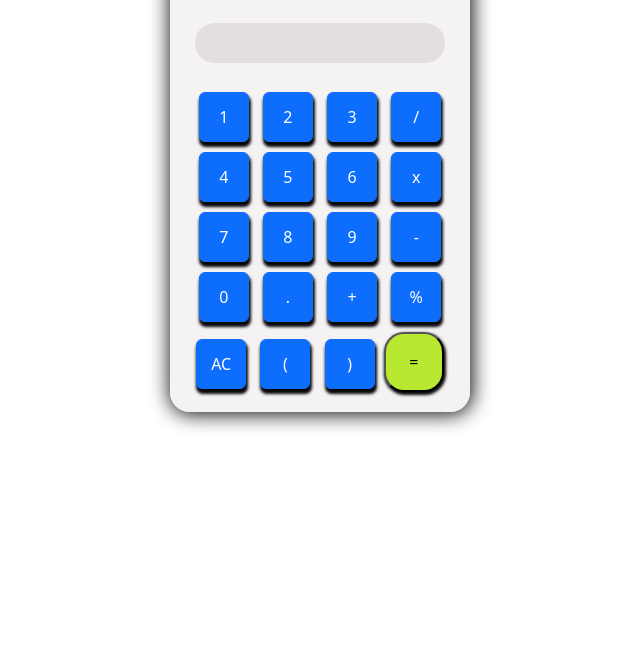
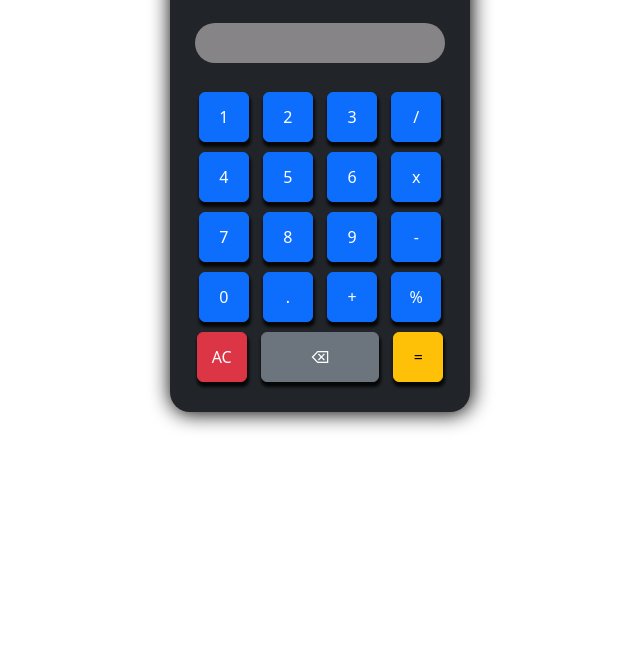
Before and after one commit to jishnuprahladan/calculator, a plain HTML site: page index.html in a window 1280 px wide. Shown: the part 133-800 px from the top of the page, without its empty margins (320-960 px from the left). Drawn offline with nearby package versions, Linux system fonts and the light colour scheme.

Commit message:
updation

```diff
--- a/calc.css
+++ b/calc.css
@@ -17,16 +17,16 @@ margin: 5px;
 box-shadow: 1px 4px 3px 1px rgb(7, 7, 7);
 cursor: pointer;
 }
-.btn1{
-    height: 60px;
-    width: 60px;
+/* .btn1{
+    height: 50px;
+    width: 50px;
     margin: 5px;
     box-shadow: 1px 2px 3px 1px rgb(7, 7, 7);
     cursor: pointer;
     background-color: rgb(184, 233, 48);
     border-radius: 20px;
  margin-left: 0px;
-}
+} */
 
 .screen{
     background-color: rgba(214, 208, 208, 0.555);
--- /dev/null
+++ b/calc.js
@@ -0,0 +1,16 @@
+function displaydata(data){
+result.value+=data
+}
+
+function Allclear(){
+    result.value=" "
+}
+
+function Eval(){
+    result.value=eval(result.value)
+}
+
+function Backspace(){
+    data=result.value
+    result.value=data.slice(0,-1)
+}
--- a/index.html
+++ b/index.html
@@ -21,51 +21,31 @@
         <div class="row">
             <div class="col-12 text-center">
 
-                <form action="">
+                <form action="" class="bg-dark">
 
-                    <h1 class="text-center">calculator</h1>
-                    <hr>
-                    <input type="text" class="screen "  >
+                    <h1 class="text-center text-secondary">Calculator</h1>
+                    <hr class="text-light">
+                    <input id="result" type="text" class="screen "  >
                     <div class="button_box mt-3 p-2">
-                        <input type="button" class="btn btn-primary" value="1">
-
-                        <input type="button" class="btn btn-primary " value="2">
-
-                        <input type="button" class="btn btn-primary" value="3">
-
-                        <input type="button" class="btn btn-primary" value="/"><br>
-
-                        <input type="button" class="btn btn-primary" value="4">
-
-                        <input type="button" class="btn btn-primary" value="5">
-
-                        <input type="button" class="btn btn-primary" value="6">
-
-                        <input type="button" class="btn btn-primary" value="x"><br>
-
-                        <input type="button" class="btn btn-primary" value="7">
-
-                        <input type="button" class="btn btn-primary" value="8">
-
-                        <input type="button" class="btn btn-primary" value="9">
-
-                        <input type="button" class="btn btn-primary" value="-"><br>
-
-                        <input type="button" class="btn btn-primary" value="0">
-
-                        <input type="button" class="btn btn-primary" value=".">
-
-                        <input type="button" class="btn btn-primary" value="+">
-
-                        <input type="button" class="btn btn-primary" value="%"><br>
-
-                        <input type="button" class="btn btn-primary" value="AC">
-
-                        <input type="button" class="btn btn-primary" value="(">
-
-                        <input type="button" class="btn btn-primary" value=")">
-
-                        <input type="button" class="btn1" value="=">
+                        <input type="button"  onclick="displaydata(1)" class="btn btn-primary" value="1">
+                        <input type="button" onclick="displaydata(2)" class="btn btn-primary " value="2">
+                        <input type="button" onclick="displaydata(3)" class="btn btn-primary" value="3">
+                        <input type="button" onclick="displaydata('/')" class="btn btn-primary" value="/"><br>
+                        <input type="button" onclick="displaydata(4)" class="btn btn-primary" value="4">
+                        <input type="button" onclick="displaydata(5)" class="btn btn-primary" value="5">
+                        <input type="button" onclick="displaydata(6)" class="btn btn-primary" value="6">
+                        <input type="button" onclick="displaydata('*')" class="btn btn-primary" value="x"><br>
+                        <input type="button" onclick="displaydata(7)" class="btn btn-primary" value="7">
+                        <input type="button" onclick="displaydata(8)" class="btn btn-primary" value="8">
+                        <input type="button" onclick="displaydata(9)" class="btn btn-primary" value="9">
+                        <input type="button" onclick="displaydata('-')" class="btn btn-primary" value="-"><br>
+                        <input type="button" onclick="displaydata(0)" class="btn btn-primary" value="0">
+                        <input type="button" onclick="displaydata('.')" class="btn btn-primary" value=".">
+                        <input type="button" onclick="displaydata('+')" class="btn btn-primary" value="+">
+                        <input type="button" onclick="displaydata('%')" class="btn btn-primary" value="%"><br>
+                        <input type="button" onclick="Allclear()" class="btn btn-danger" value="AC">
+                        <input type="button" onclick="Backspace()" class="btn btn-secondary col-5" value="&#9003;">
+                        <input type="button" onclick="Eval()" class="btn btn-warning" value="=">
                     </div>
                 </form>
 
@@ -73,5 +53,6 @@
         </div>
     </div>
 </body>
+<script src="./calc.js"></script>
 
 </html>
```
